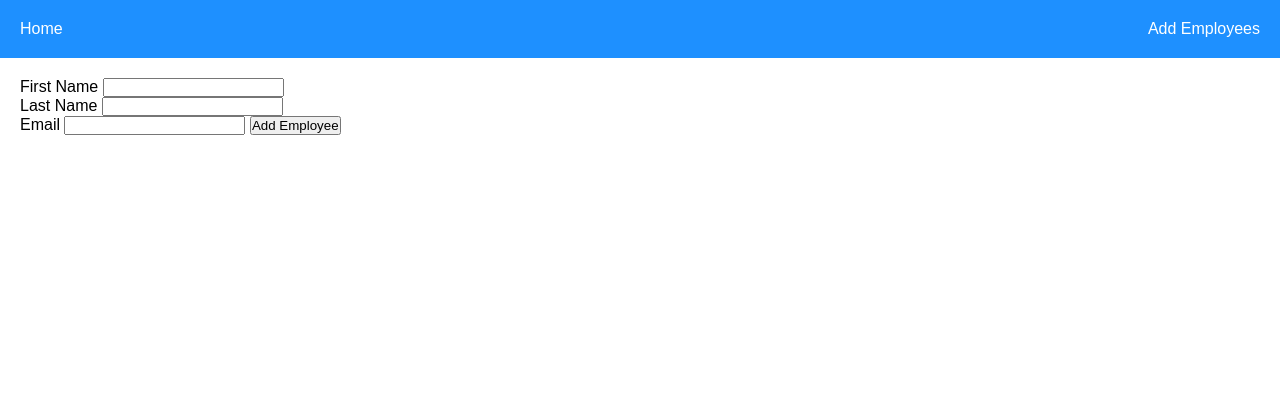
After one commit to Anthony-Ngonde/simple-flask-app, a Flask app: page /add in a window 1280 px wide. The commit adds this page. Shown: the top 420 px of the page. Run offline with Flask 3, Linux system fonts and the light colour scheme.

Commit message:
Added a form for Add Employees section

```diff
--- /dev/null
+++ b/templates/add.html
@@ -0,0 +1,21 @@
+{% extends 'base.html' %}
+{% block content %}
+<div class="form">
+    <form action="{{url_for('add_employee')}}" method="POST">
+        <div class="form-group">
+            <label for="first_name">First Name</label>
+            <input type="text" name="first_name">
+        </div>
+        <div class="form-group"></div>
+            <label for="last_name">Last Name</label>
+            <input type="text" name="last_name">
+        </div>
+        <div class="form-group"></div>
+            <label for="email">Email</label>
+            <input type="text" name="email">
+        </div>
+        <input type="submit" value="Add Employee">
+
+    </form>
+</div>
+{% endblock content %}
--- a/templates/base.html
+++ b/templates/base.html
@@ -10,7 +10,7 @@
     <!-- <h2>About Page</h2> -->
     <nav>
         <a href="{{url_for('index')}}">Home</a>
-        <a href="{{url_for('about')}}">Add Employees</a>
+        <a href="{{url_for('add_employee')}}">Add Employees</a>
     </nav>
     <main>
         {% block content %}
```
